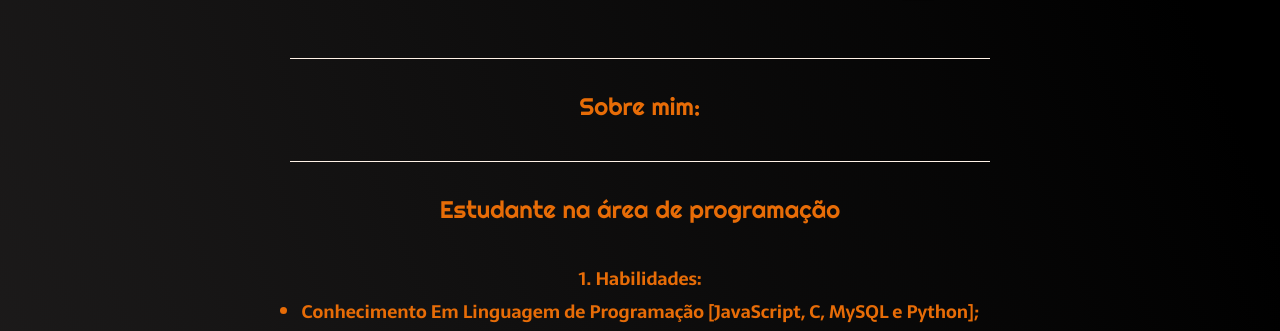
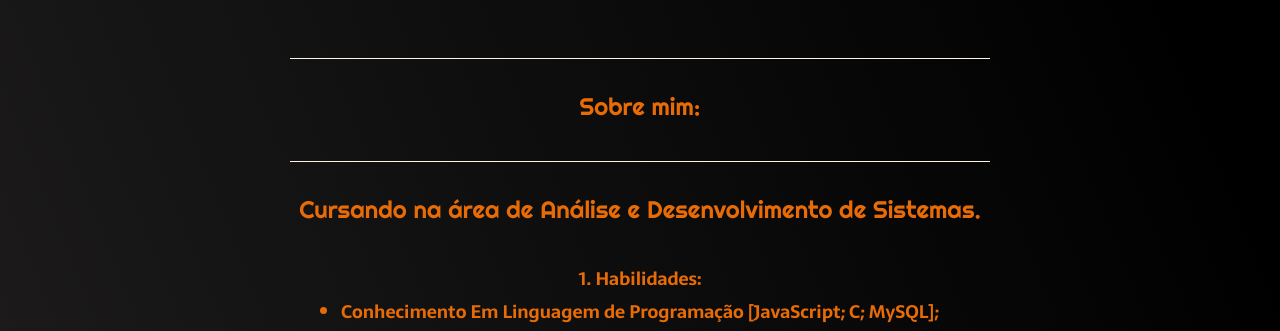
Before and after one commit to JcDEMOdev/LANDING-PAGE-JCDEMO, a plain HTML site: page Frontend/index.html in a window 1280 px wide. Shown: the part 621-952 px from the top of the page. Drawn offline with Linux system fonts and the light colour scheme.

Commit message:
Ajustes basicos.

```diff
--- a/Frontend/index.html
+++ b/Frontend/index.html
@@ -32,11 +32,11 @@
 
     <section class="conteudo-secundario">
       <h3 id="sobre" class="conteudo-secundario-titulo">Sobre mim:</h3>
-      <h3 class="conteudo-secundario-titulo">Estudante na área de programação</h3>
+      <h3 class="conteudo-secundario-titulo">Cursando na área de Análise e Desenvolvimento de Sistemas.</h3>
       <div class="conteudo-lista">
         <p class="conteudo-secundario-paragrafo"><strong>1. Habilidades:</strong></p>
         <ul class="conteudo-secundario-lista">
-          <li><strong>Conhecimento Em Linguagem de Programação [JavaScript, C, MySQL e Python];</strong></li>
+          <li><strong>Conhecimento Em Linguagem de Programação [JavaScript; C; MySQL];</strong></li>
           <li><strong>Desenvolvimento UNITY 6;</strong></li>
           <li><strong>Animação 3D com Blender;</strong></li>
           <li><strong>Noção em HTML e CSS.</strong></li>
```
